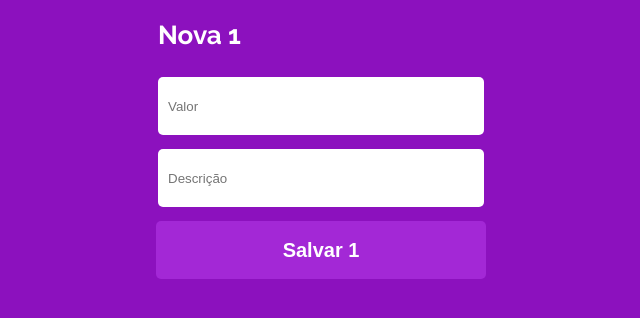
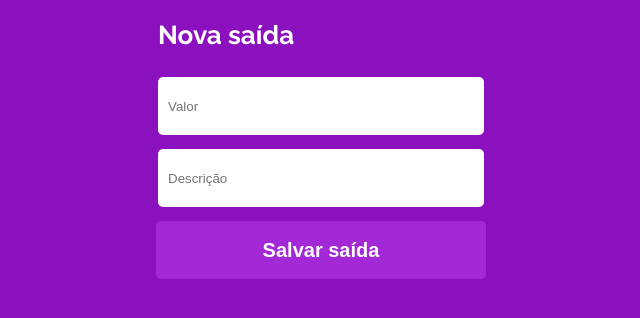
Before and after one commit to Daniel2BDias/Mywallet-frontend, a React (Vite) app: page /nova-transacao/1 in a window 1280 px wide. Shown: the top 318 px of the page, without its empty margins (319-959 px from the left). Built offline with nearby package versions, Linux system fonts and the light colour scheme; sample sign-in values are in the browser's storage; a web font is replaced by a local one.

Commit message:
from post to delete

```diff
--- a/src/Pages/Home.jsx
+++ b/src/Pages/Home.jsx
@@ -99,7 +99,7 @@ const Home = () => {
             Entrada
           </p>
         </button>
-        <button data-test="new-expense" onClick={() => navigate("/nova-transacao/saída")}>
+        <button data-test="new-expense" onClick={() => navigate("/nova-transacao/saida")}>
           <CgRemove className="remove" />
           <p>
             Nova <br />
--- a/src/Pages/Transaction.jsx
+++ b/src/Pages/Transaction.jsx
@@ -35,11 +35,11 @@ const Transaction = () => {
 
     return (
         <Body>
-        <Header><h1>Nova {tipo}</h1> </Header>
+        <Header><h1>Nova {tipo === "entrada" ? "entrada" : "saída"}</h1> </Header>
         <Form onSubmit={salvar}>
         <input data-test="registry-amount-input" type="number" step="0.01" min="0" name="value" placeholder="Valor" value={value} onChange={(e) => {setBody({...body, [e.target.name]: e.target.value}); setValue(e.target.value)}}required></input>
         <input data-test="registry-name-input" type="text" name="description" placeholder="Descrição" value={description} onChange={(e) => {setBody({...body, [e.target.name]: e.target.value}); setDescription(e.target.value)}}required></input>
-        <button data-test="registry-save" type="submit">Salvar {tipo}</button>
+        <button data-test="registry-save" type="submit">Salvar {tipo === "entrada" ? "entrada" : "saída"}</button>
         </Form>
         </Body>
     );
--- a/src/components/Entry.jsx
+++ b/src/components/Entry.jsx
@@ -24,7 +24,7 @@ const Entry = ({ date, title, value, type }) => {
     };
 
     try {
-      const promise = await axios.post(`${import.meta.env.VITE_API_URL}/delete-entry`, body, {
+      const promise = await axios.delete(`${import.meta.env.VITE_API_URL}/delete-entry`, body, {
         headers: { Authorization: `Bearer ${token}` },
       });
 
```
